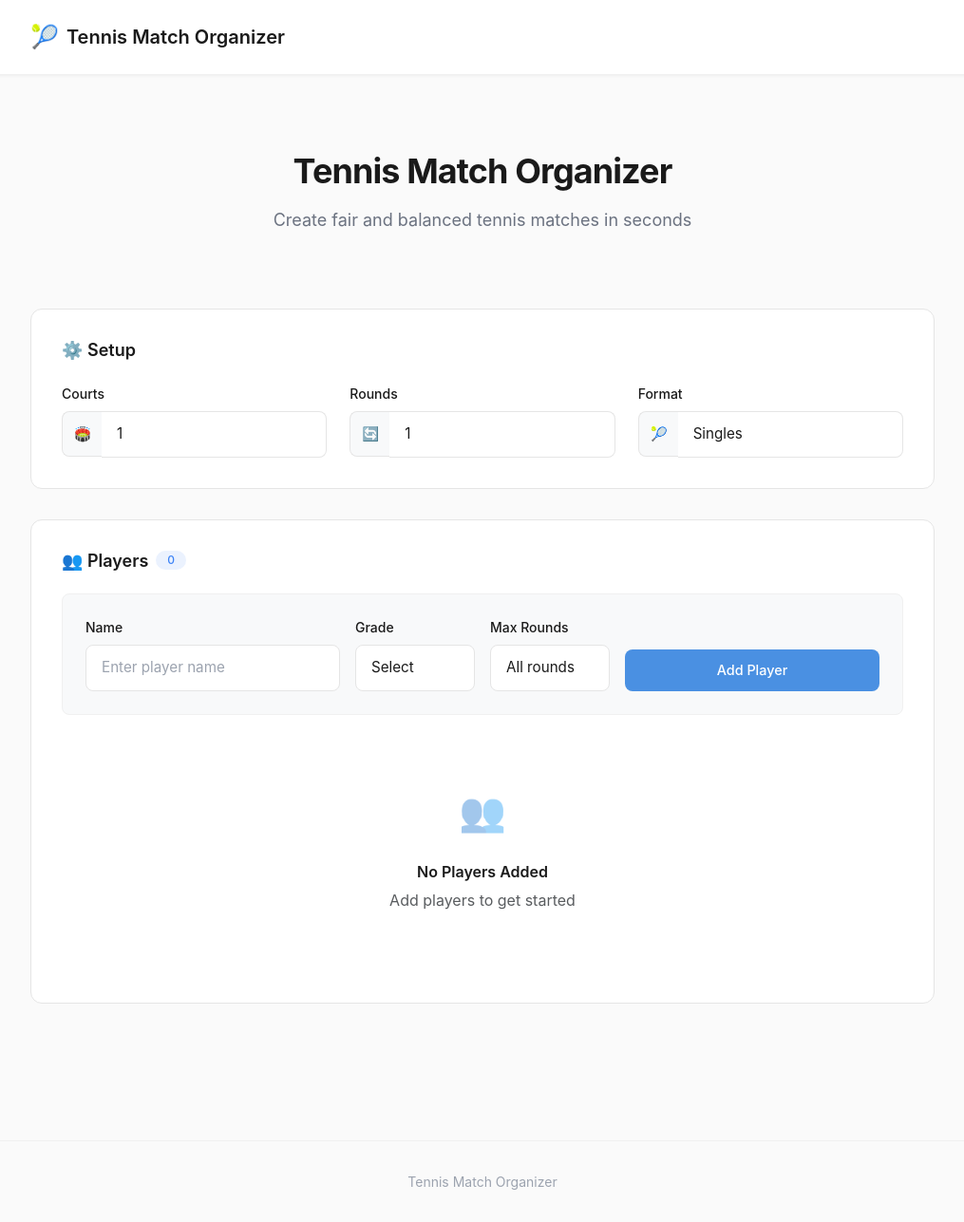
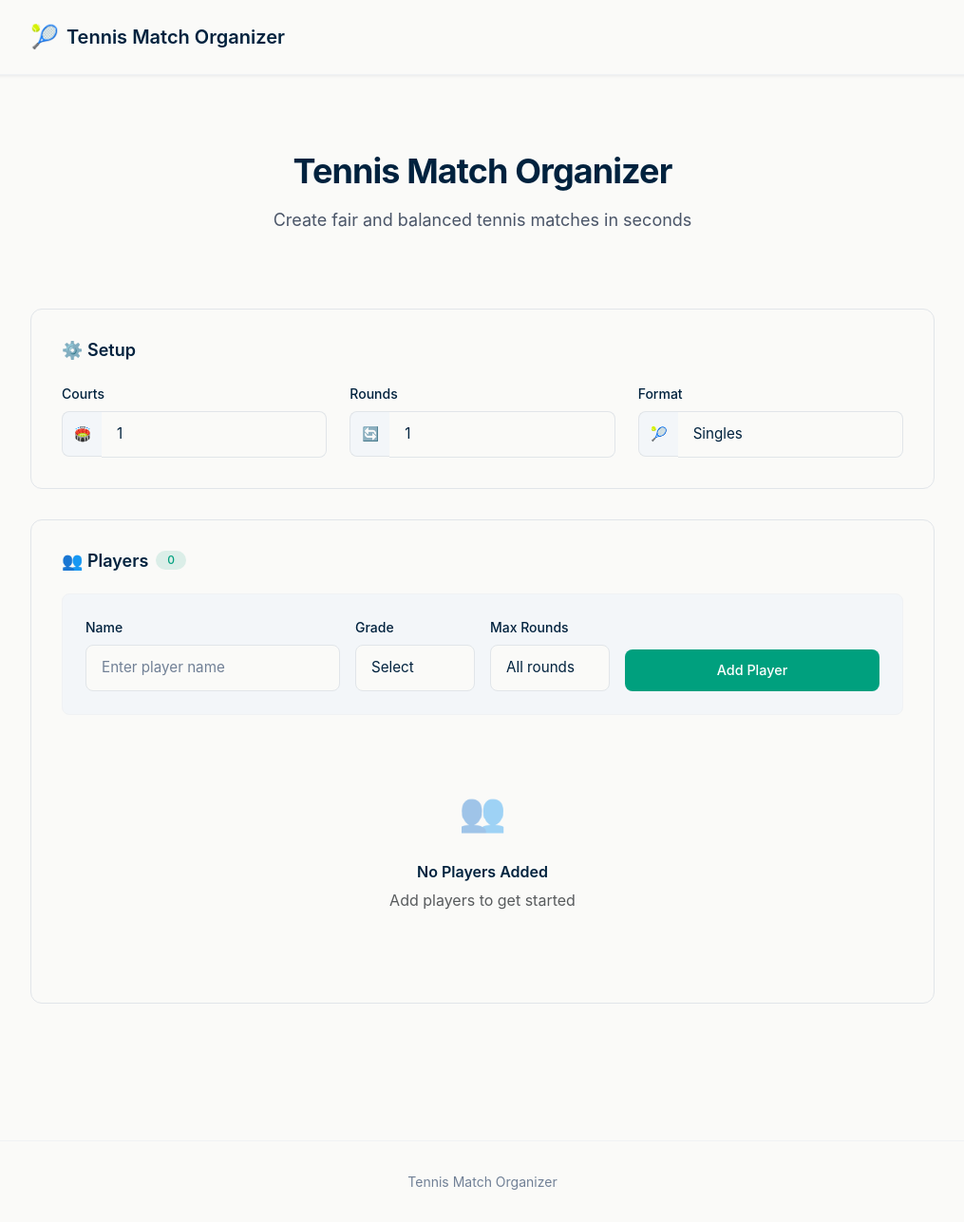
Before and after one commit to jamierjhill/Coach_organiser, a Flask app: page / in a window 1280 px wide. Shown: the whole page at 95% size, without its empty margins (132-1147 px from the left). Run offline with Flask 3, Linux system fonts and the light colour scheme; some libraries are stand-ins or nearby versions.

Commit message:
colour scheme and max 20 characters

```diff
--- a/app.py
+++ b/app.py
@@ -79,8 +79,8 @@ def validate_player_name(name):
 
     name = name.strip()
 
-    if len(name) > 50:
-        return False, "Player name too long (max 50 characters)"
+    if len(name) > 20:
+        return False, "Player name too long (max 20 characters)"
 
     # Check for dangerous CSV injection characters
     dangerous_chars = ['=', '+', '-', '@', '\t', '\r', '\n']
--- a/static/colours.css
+++ b/static/colours.css
@@ -1,41 +1,41 @@
 /* =============================================
-   TENNIS MATCH ORGANIZER - UX-OPTIMIZED DESIGN
+   TENNIS MATCH ORGANIZER - NAVY & TEAL THEME
    Clean, intuitive, and user-focused interface
    ============================================= */
 
 /* =============================================
-   1. CSS VARIABLES - UX-OPTIMIZED PALETTE
+   1. CSS VARIABLES - NAVY & TEAL PALETTE
    ============================================= */
 :root {
-  /* UX-Optimized Color Palette */
-  --primary: #1a1a1a;
-  --primary-light: #2d2d2d;
-  --accent: #4a90e2;
-  --accent-light: #6ba3e8;
-  --accent-dark: #3a7bd5;
-  --background: #fafafa;
-  --surface: #ffffff;
-  --surface-hover: #f8f9fa;
-  --border: #e5e5e5;
-  --border-light: #f0f0f0;
+  /* Navy & Teal Color Palette */
+  --primary: #00223e;
+  --primary-light: #1a3a56;
+  --accent: #00a07e;
+  --accent-light: #33b399;
+  --accent-dark: #008066;
+  --background: #fafaf8;
+  --surface: #fafaf8;
+  --surface-hover: #f3f6f9;
+  --border: #e1e5e9;
+  --border-light: #f0f2f4;
 
   /* Text Colors */
-  --text-primary: #1a1a1a;
-  --text-secondary: #6b7280;
-  --text-muted: #9ca3af;
+  --text-primary: #00223e;
+  --text-secondary: #4a5568;
+  --text-muted: #718096;
 
   /* Status Colors */
-  --success: #10b981;
+  --success: #00a07e;
   --warning: #f59e0b;
-  --danger: #ef4444;
-  --info: #3b82f6;
+  --danger: #e53e3e;
+  --info: #00a07e;
 
-  /* Minimal Design Properties */
+  /* Design Properties */
   --radius: 12px;
   --radius-sm: 8px;
-  --shadow-subtle: 0 1px 3px rgba(0, 0, 0, 0.05);
-  --shadow-soft: 0 4px 12px rgba(0, 0, 0, 0.06);
-  --shadow-focus: 0 0 0 3px rgba(74, 144, 226, 0.12);
+  --shadow-subtle: 0 1px 3px rgba(0, 34, 62, 0.08);
+  --shadow-soft: 0 4px 12px rgba(0, 34, 62, 0.12);
+  --shadow-focus: 0 0 0 3px rgba(0, 160, 126, 0.15);
   --transition: all 0.2s cubic-bezier(0.4, 0, 0.2, 1);
 
   /* Spacing System */
@@ -295,7 +289,7 @@ body {
   margin-bottom: var(--space-sm);
 }
 
-.form-control, .input-base {
+.form-control {
   width: 100%;
   padding: 0.75rem 1rem;
   border: 1px solid var(--border);
@@ -308,13 +302,13 @@ body {
   min-height: 44px;
 }
 
-.form-control:focus, .input-base:focus {
+.form-control:focus {
   outline: none;
   border-color: var(--accent);
   box-shadow: var(--shadow-focus);
 }
 
-.form-control::placeholder, .input-base::placeholder {
+.form-control::placeholder {
   color: var(--text-muted);
 }
 
@@ -543,28 +492,18 @@ body {
   line-height: 1;
 }
 
-.status-success {
-  background: rgba(16, 185, 129, 0.1);
-  color: var(--success);
+.status-info {
+  background: rgba(0, 160, 126, 0.12);
+  color: var(--info);
 }
 
 .status-warning {
-  background: rgba(245, 158, 11, 0.1);
+  background: rgba(245, 158, 11, 0.12);
   color: var(--warning);
 }
 
-.status-danger {
-  background: rgba(239, 68, 68, 0.1);
-  color: var(--danger);
-}
-
-.status-info {
-  background: rgba(59, 130, 246, 0.1);
-  color: var(--info);
-}
-
 /* =============================================
-   11. ALERTS - MINIMAL
+   10. ALERTS
    ============================================= */
 .alert {
   padding: var(--space-lg);
```
Also changed, not shown: other parts of static/colours.css (+24 -97 lines).
